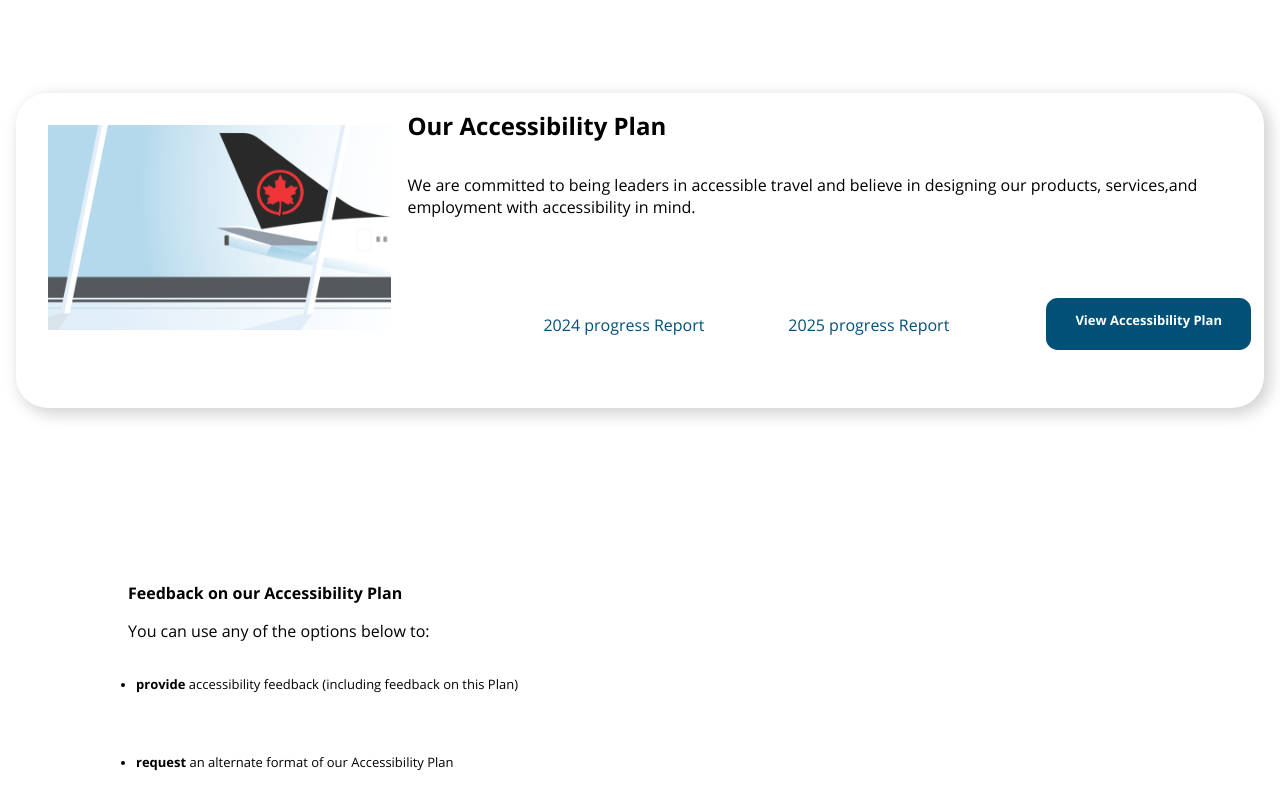
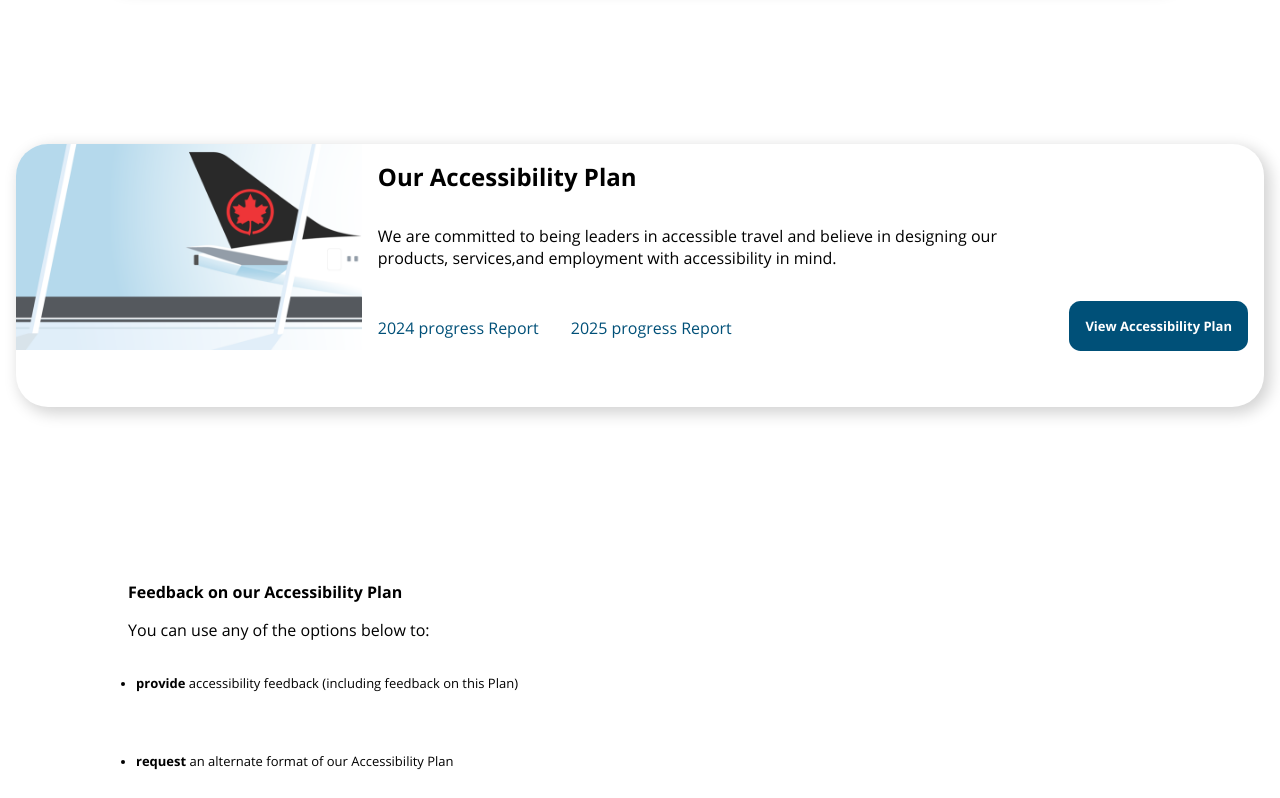
Before and after one commit to omie22jam/webblock2, a plain HTML site: page index.html in a window 1280 px wide. Shown: the part 1918-2716 px from the top of the page. Drawn offline with Linux system fonts and the light colour scheme.

Commit message:
Add files via upload

```diff
--- a/index.html
+++ b/index.html
@@ -219,9 +219,8 @@
 				<li> <a href="2024 progress Reportt">2024 progress Report </a></li>
 				<li><a href="2025 progress Report">2025 progress Report</a></li>
 			</ul>
-			<button>
-				<li><a href="View Accessibility Plan">View Accessibility Plan</a></li>
-			</button>
+
+			<a href="View Accessibility Plan">View Accessibility Plan</a>
 		</section>
 
 		<section>
--- a/styles/indexpagina.css
+++ b/styles/indexpagina.css
@@ -1,4 +1,4 @@
-:root {
+/* :root {
 	--white: white;
 	--lightgrey: lightgray;
 	--darkgrey: #4A4F55;
@@ -24,7 +24,7 @@
 		--footerbg: black;
 		--footergray: #2A2A2A;
 	}
-}
+} */
 /* section 1 and 2 */
 main section:nth-of-type(2)>li:nth-of-type(1) {
 	font-family: opensans-bold;
@@ -193,11 +193,11 @@ main>section:nth-of-type(3) img:nth-of-type(1) {
 @media (min-width:54em) {
 	main section:nth-of-type(3) {
 		display: grid;
-		grid-template-columns: 1fr 2fr;
+		grid-template-columns: 1fr 1fr;
 		gap: 0;
 		margin: 6em;
 		padding: 1rem;
-	}
+		}
 
 	main section:nth-of-type(3) svg {
 		width: 1.5em;
@@ -231,7 +231,7 @@ main section:nth-of-type(4) {
 	box-shadow: 0.3em 0.3em 0.9em 0.1em var(--lightgrey);
 	display: grid;
 	flex-direction: column;
-	overflow: hidden;
+	/* overflow: hidden; */
 }
 
 main section:nth-of-type(4) h2,
@@ -242,7 +242,7 @@ main section:nth-of-type(4) a {
 
 main section:nth-of-type(4) a {
 	display: inline-block;
-	margin: 0 1rem 0.5rem 1rem;
+	/* margin: 0 1rem 0.5rem 1rem; */
 	color: var(--blue);
 }
 
@@ -254,48 +254,47 @@ main section:nth-of-type(4) img {
 	height: auto;
 }
 
-main section:nth-of-type(4)>ul {
-	display: grid;
+main section:nth-of-type(4) > ul {
 	font-size: medium;
-	gap: 10%;
-	margin-left: -2em;
+	padding: 0em;
 }
 
-main section:nth-of-type(4) button a {
+
+main section:nth-of-type(4) >  a {
 	font-family: opensans-bold;
 	color: var(--white);
 }
 
-section:nth-of-type(4) button {
-	margin: auto;
+section:nth-of-type(4) > a {
+	/* margin: auto; */
 	border: none;
 	font: inherit;
-	padding-top: 1rem;
-	padding-bottom: 1rem;
+	/* padding-top: 1rem;
+	padding-bottom: 1rem; */
+	padding: 1rem;
 	border-radius: 0.9em;
 	background-color: var(--blue);
 	cursor: pointer;
-	margin-left: -0.2em;
+	/* margin-left: -0.2em; */
 	font-size: small;
 	display: inline-block;
-	width: auto;
-	margin-right: 8em;
-	margin-left: 1em;
-	margin-bottom: 1em;
+	/* width: auto; */
+	/* margin-left: 1em; */
+	/* margin-bottom: 1em; */
 }
 
-section:nth-of-type(4) button:hover {
+section:nth-of-type(4) > a:hover {
 	box-shadow: 0.05 var(--white);
 	translate: 0 .5em;
 }
 
-section:nth-of-type(4) button:focus-visible {
+section:nth-of-type(4) > a:focus-visible {
 	box-shadow: 1 var(--black);
 	translate: 0 -.5em;
 	outline: none;
 }
 
-section:nth-of-type(4) button:active {
+section:nth-of-type(4) > a:active {
 	background-color: var(--lightgrey);
 	box-shadow: none;
 	translate: 0 0;
@@ -312,52 +311,53 @@ section:nth-of-type(4) button:active {
 		display: grid;
 		grid-template-columns: 1fr 2fr;
 		align-items: start;
-		gap: 0;
 		overflow: hidden;
-		margin-left: 6em;
-		margin-right: 6em;
-		padding: 0em;
+		/* margin: 0em; */
+		/* margin-left: 6em; */
+		/* margin-right: 6em; */
+		/* padding: 0em; */
 	}
 
 	section:nth-of-type(4) img {
 		display: block;
-		width: 2em;
-		grid-row: 1 / span 4;
+		width: 100%;
+		grid-row: 1 / span 3;
 		grid-column-start: 1;
 		order: 0;
-		object-fit: none;
-		padding: 2em;
+		object-fit: contain;
+		/* padding: 2em; */
 	}
 
 	main section:nth-of-type(4) h2,
 	main section:nth-of-type(4) p {
 		display: block;
 		grid-column-start: 2;
-		grid-column-end: 4;
+		grid-column-end: 3;
 	}
 
 	main section:nth-of-type(4) p {
 		font-size: medium;
-		margin-left: 3em;
+		/* margin-left: 3em; */
 	}
 
-	main section:nth-of-type(4) h2 {
+	/* main section:nth-of-type(4) h2 {
 		margin-left: 2em;
-	}
+	} */
 
 	main section:nth-of-type(4) ul {
 		grid-column: 2;
-		grid-row: 4 / span 4;
+		grid-row: 3 / span 3;
 		display: flex;
 		flex-direction: row;
-		margin-left: 8em;
+		/* margin-left: 8em; */
 	}
 
-	main section:nth-of-type(4) button {
-		padding: 1em;
-		margin: 0em;
-		margin-right: 1em;
-		grid-row: 4 / span 4;
+	main section:nth-of-type(4) > a {
+		/* padding: 1em; */
+		/* margin: 0em; */
+		/* margin-right: 1em; */
+		grid-row: 3 / span 3;
+		grid-row-start: 3;
 	}
 
 	section:nth-of-type(4) svg {
--- a/styles/style.css
+++ b/styles/style.css
@@ -36,6 +36,10 @@
 	width: 1px;
 }
 
+*, *::before, *::after {
+	box-sizing:border-box;
+}
+
 body {
 	margin: 0;
 	padding: 0;
@@ -62,10 +66,6 @@ main {
 	gap: 3em;
 }
 
-body {
-	margin: 0;
-	padding: 0;
-}
 h1{
 	font-family: opensans-regular;
 }
@@ -218,7 +218,7 @@ header nav ul.is-open {
 	header {
 		display: grid;
 		grid-template-columns: 10fr 10fr 0.5fr;
-		gap: 2em;
+		/* gap: 2em; */
 	}
 
 	header nav ul {
@@ -381,21 +381,21 @@ footer > section:nth-of-type(3) ul{
 	flex-direction: row;
 	justify-content: center;
 	font-size: small;
+	/* padding-left: 0.5em; */
+}
+/* footer > section:nth-of-type(2) ul li{
 	padding-left: 0.5em;
-}
-footer > section:nth-of-type(2) ul li{
-	padding-left: 0.5em;
-}
+} */
 
 footer > section:nth-of-type(2) li:nth-of-type(1),
 footer > section:nth-of-type(2) li:nth-of-type(2){
-	padding-right: 0.5em;
+	/* padding-right: 0.5em; */
 	border-right: solid var(--white);
 }
 
-footer > section:nth-of-type(2){
+/* footer > section:nth-of-type(2){
 	margin: 2em;
-}
+} */
 
 footer > ul:nth-of-type(2) {
 	display: flex;
--- a/styles/tweedepagina.css
+++ b/styles/tweedepagina.css
@@ -1,4 +1,4 @@
-:root {
+/* :root {
 	--white: white;
 	--lightgrey: lightgray;
 	--darkgrey: #4A4F55;
@@ -24,7 +24,13 @@
 		--footerbg: black;
 		--footergray: #2A2A2A;
 	}
-}
+} */
+
+/* @media (min-width:54em) {
+    main body{
+        margin: 6em;
+    }
+} */
 
 main svg{
     fill: var(--black);
@@ -52,7 +58,7 @@ main > section:nth-of-type(2) p{
 
 section:nth-of-type(2) > ul {
     display: grid;
-    grid-template-columns: 1fr 1fr;
+    grid-template-columns: 1fr 1fr 1fr 1fr;
     justify-content: space-around;
     font-size: smaller;
     font-weight: bolder;
@@ -64,8 +70,16 @@ section:nth-of-type(2) > ul li a {
     flex-direction: column;
     justify-content: center;
     gap: 1em;
+}
 
+section:nth-of-type(2) > ul li:nth-of-type(1){
+    grid-column-start:  2;
 }
+
+section:nth-of-type(2) > ul li:nth-of-type(2){
+    grid-column-start:  3;
+}
+
 
 main section:nth-of-type(2) a {
     font-family: opensans-bold;
@@ -97,54 +111,55 @@ main section:nth-of-type(3) {
     border-radius: 1rem;
     border: 0.020rem var(--black);
     margin: 1rem;
-    padding: 0rem;
+    /* padding: 0rem; */
     box-shadow: 0.3em 0.3em 0.9em 0.1em var(--lightgrey);
 }
 
 main section:nth-of-type(3) h2,
-main section:nth-of-type(3) p,
-main section:nth-of-type(3) a,
-main section:nth-of-type(3) button {
-    padding-left: 1em;
-    padding-right: 1em;
+main section:nth-of-type(3) p{
+/* main section:nth-of-type(3) li a{ */
+/* main section:nth-of-type(3) button  */
+    /* padding-left: 1em;
+    padding-right: 1em; */
+   margin: 1em;
 
 }
 
-main section:nth-of-type(3) button a {
+main section:nth-of-type(3) > a {
     font-family: opensans-bold;
     color: var(--white);
 }
 
-section:nth-of-type(3) button {
+section:nth-of-type(3) > a {
     margin: auto;
     border: none;
     font: inherit;
-    padding-top: 1rem;
-    padding-bottom: 1rem;
+    padding: 1rem;
+    /* padding-top: 1rem; */
+    /* padding-bottom: 1rem; */
     border-radius: 0.9em;
     background-color: var(--blue);
     cursor: pointer;
-    margin-left: -0.2em;
+    margin-left: 1em;
     font-size: small;
-
     display: inline-block;
     width: auto;
-    margin-right: 8em;
-    margin-left: 1em;
-    margin-bottom: 1em;
+    /* margin-right: 8em; */
+    /* margin-left: 1em; */
+    /* margin-bottom: 1em; */
 }
 
-section:nth-of-type(3) button:hover {
+section:nth-of-type(3) > a:hover {
     box-shadow: 0.05em var(--white);
     translate: 0 .5em;
 }
 
-section:nth-of-type(3) button:focus-visible {
+section:nth-of-type(3) > a:focus-visible {
     translate: 0 -.5em;
     outline: none;
 }
 
-section:nth-of-type(3) button:active {
+section:nth-of-type(3) > a:active {
     background-color: var(--lightgrey);
     box-shadow: none;
     translate: 0 0;
@@ -163,10 +178,10 @@ section:nth-of-type(3) button:active {
         grid-template-columns: 1fr 2fr;
         align-items: start;
         gap: 0;
-        padding: 1em;
+        /* padding: 1em; */
         overflow: hidden;
         margin: 6em;
-        padding: 1em;
+        /* padding: 1em; */
     }
 
     section:nth-of-type(3) img {
@@ -193,7 +208,7 @@ section:nth-of-type(3) button:active {
         margin-left: 1.5em;
     }
 
-    main section:nth-of-type(3) button {
+    main section:nth-of-type(3) > a {
         padding-left: 1em;
         padding-right: 3em;
         margin-left: 3em;
@@ -203,7 +218,7 @@ section:nth-of-type(3) button:active {
 
 /* section 4 */
 main section:nth-of-type(4){
-    padding: 1em;
+    /* padding: 1em; */
     display: grid;
     box-sizing: border-box;
 }
@@ -267,14 +282,15 @@ article {
     border: solid var(--black);
     border-radius: 1rem;
     border: 0.020rem var(--lightblack);
-    margin: 1rem;
-    padding: 0em;
+    /* margin: 1rem; */
+    /* padding: 0em; */
     box-shadow: 0.3em 0.3em 0.9em 0.1em  var(--lightgrey);
     display: flex;
     flex-direction: column;
     font-size: 0.75rem;
     box-sizing: border-box;
     overflow: hidden;
+    height: 100%;
 }
 
 article img {
@@ -283,29 +299,33 @@ article img {
     object-fit: cover;
     border-top-left-radius: 1em;
     border-top-right-radius: 1em;
-    padding: 0em;
+    /* padding: 0em; */
 }
 
 article h3,
 article p,
 article li {
     padding-left: 0.5em;
-    padding-right: 0.5em;
+    /* padding-right: 0.5em; */
 }
 
-article li {
+/* article li {
     padding-bottom: 2em;
-}
+} */
 
 main section:nth-of-type(5) ul {
-    padding: 0;
+    /* padding: 0; */
     display: flex;
     overflow: scroll;
-    gap: 1rem;
-    scroll-snap-type: mandatory;
+    gap: 2em;
+    scroll-snap-type:x mandatory;
     scroll-behavior: smooth;
     overscroll-behavior: contain;
     width: 100%;
+    overflow-y: scroll;
+
+
+
 }
 
 main section:nth-of-type(5) ul li {
@@ -316,14 +336,15 @@ main section:nth-of-type(5) ul {
     padding: 0;
     display: flex;
     overflow: scroll;
-    scroll-snap-type:mandotary;
+    scroll-snap-type:x mandatory;
     scroll-behavior: smooth;
     overscroll-behavior: contain;
+    overflow-y: scroll;
 }
 
 @media (min-width:54em) {
     main section:nth-of-type(5){
         margin-left: 6em;
-        padding: 0em;
+        /* padding: 0em; */
     }
 }
```
Also changed, not shown: tweedepagina.html (+1 -1 lines).
